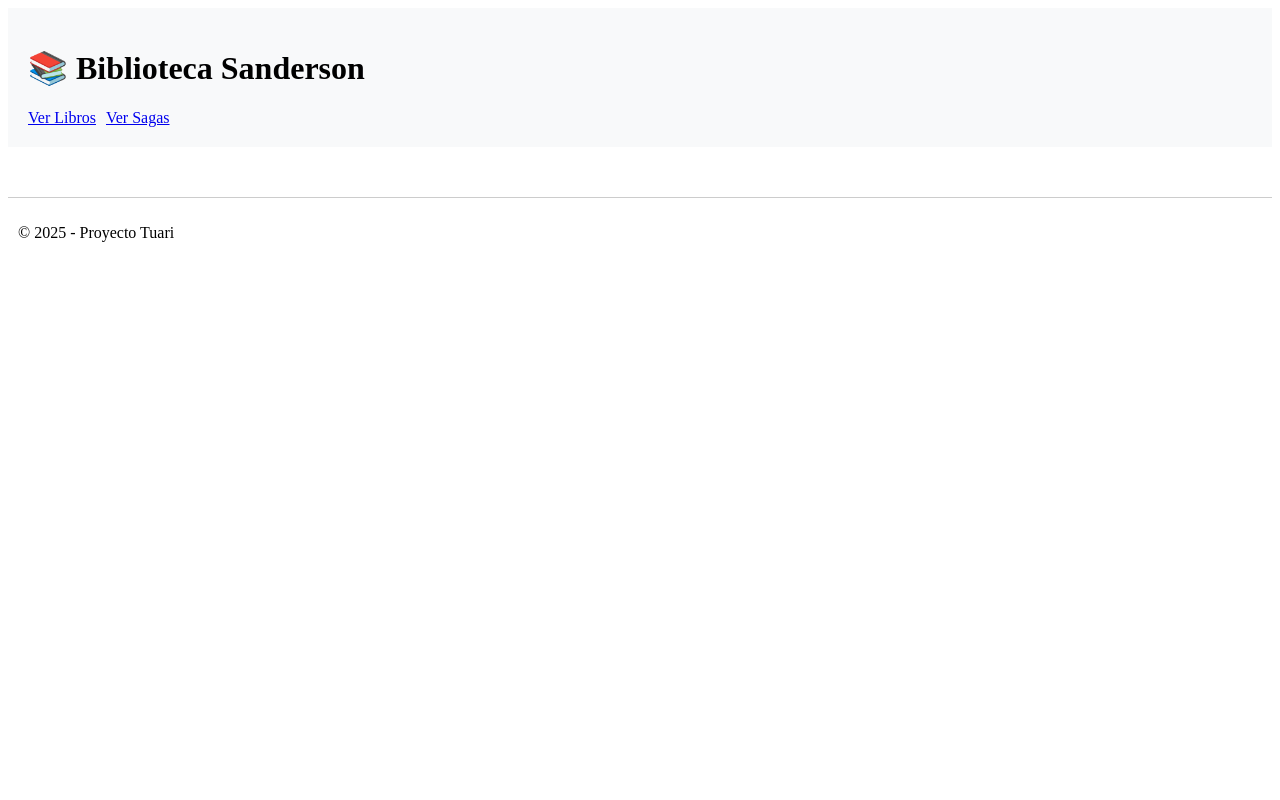
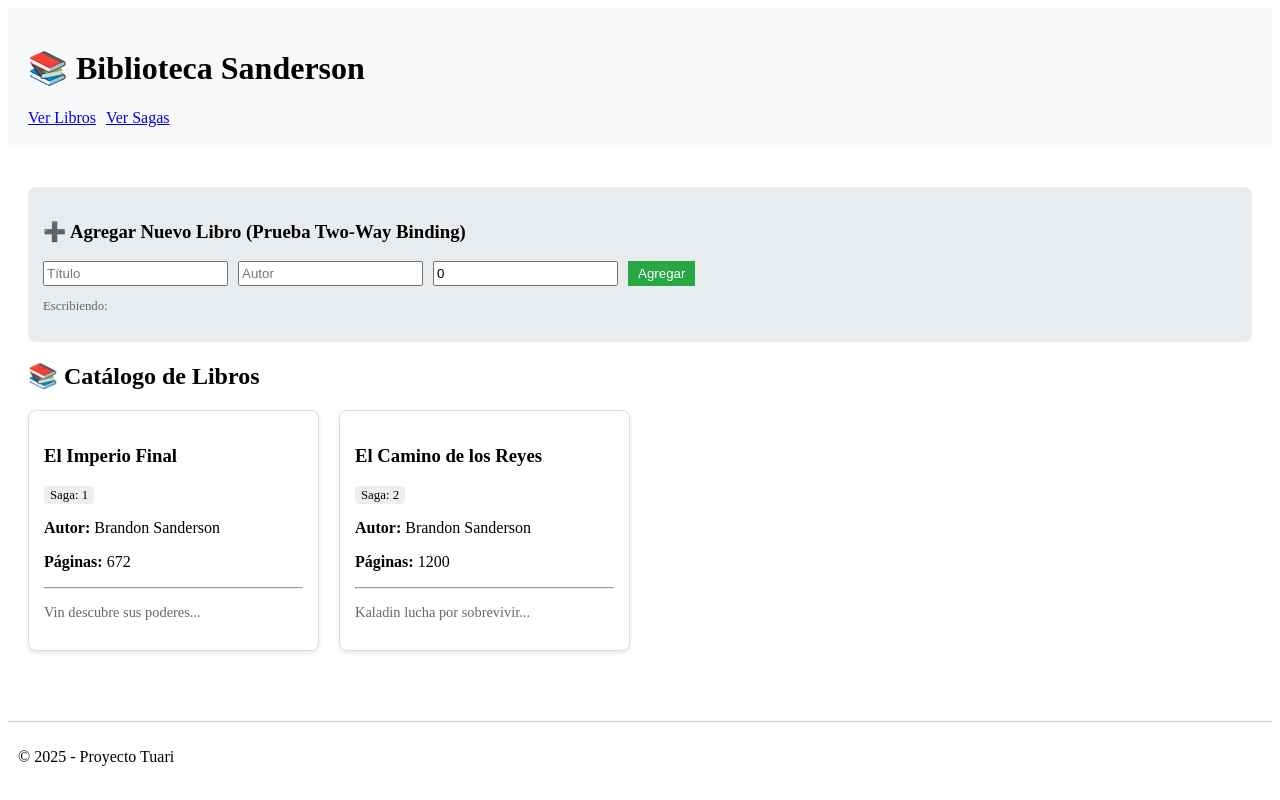
Before and after one commit to Gabriel-Jaurena/Biblioteca-Angular, an Angular app: page /libros in a window 1280 px wide. Before the commit this address led to /. Built offline with nearby package versions, Linux system fonts and the light colour scheme.

Commit message:
components/data binding

```diff
--- a/src/app/app.routes.ts
+++ b/src/app/app.routes.ts
@@ -1,3 +1,13 @@
+// src/app/app.routes.ts
 import { Routes } from '@angular/router';
+// Importa el componente (verifica que la ruta del import sea correcta según tu estructura)
+import { ListaLibrosComponent } from './components/lista-libros/lista-libros';
 
-export const routes: Routes = [];
+export const routes: Routes = [
+  // 1. Ruta explícita para ver la lista
+  { path: 'libros', component: ListaLibrosComponent },
+
+  // 2. Ruta por defecto (Redirección):
+  // Si la URL está vacía (''), redirige automáticamente a 'libros'
+  { path: '', redirectTo: 'libros', pathMatch: 'full' }
+];
--- /dev/null
+++ b/src/app/components/lista-libros/lista-libros.css
@@ -0,0 +1,4 @@
+.lista-container { padding: 20px; }
+.grid-libros { display: grid; gap: 20px; grid-template-columns: repeat(auto-fill, minmax(250px, 1fr)); }
+.card-libro { border: 1px solid #ddd; padding: 15px; border-radius: 8px; background: #fff; box-shadow: 0 2px 4px rgba(0,0,0,0.1); }
+.descripcion { font-size: 0.9em; color: #666; }
--- /dev/null
+++ b/src/app/components/lista-libros/lista-libros.html
@@ -0,0 +1,45 @@
+<div class="lista-container">
+  <div style="background-color: #e9ecef; padding: 15px; margin-bottom: 20px; border-radius: 8px;">
+  <h3>➕ Agregar Nuevo Libro (Prueba Two-Way Binding)</h3>
+
+  <div style="display: flex; gap: 10px; flex-wrap: wrap;">
+    <input type="text" placeholder="Título" [(ngModel)]="nuevoLibro.titulo">
+
+    <input type="text" placeholder="Autor" [(ngModel)]="nuevoLibro.autor">
+
+    <input type="number" placeholder="Saga ID" [(ngModel)]="nuevoLibro.sagaId">
+
+    <button (click)="agregarLibro()" style="background-color: #28a745; color: white; border: none; padding: 5px 10px; cursor: pointer;">
+      Agregar
+    </button>
+  </div>
+
+  <p style="font-size: 0.8em; color: #666;">
+    Escribiendo: <strong>{{ nuevoLibro.titulo }}</strong>
+    <span *ngIf="nuevoLibro.autor"> por {{ nuevoLibro.autor }}</span>
+  </p>
+</div>
+
+  <h2>📚 Catálogo de Libros</h2>
+
+  <div *ngIf="libros.length > 0; else noLibros">
+
+    <div class="grid-libros">
+      <div *ngFor="let libro of libros" class="card-libro">
+        <h3>{{ libro.titulo }}</h3>
+        <span style="background:#eee; padding: 2px 6px; border-radius: 4px; font-size: 0.8em">
+          Saga: {{ libro.sagaId }}
+        </span>
+        <p><strong>Autor:</strong> {{ libro.autor }}</p>
+        <p><strong>Páginas:</strong> {{ libro.numeroPaginas }}</p>
+        <hr>
+        <p class="descripcion">{{ libro.descripcion }}</p>
+      </div>
+    </div>
+
+  </div>
+
+  <ng-template #noLibros>
+    <p>No se encontraron libros en la biblioteca.</p>
+  </ng-template>
+</div>
--- /dev/null
+++ b/src/app/components/lista-libros/lista-libros.ts
@@ -0,0 +1,44 @@
+import { Component } from '@angular/core';
+import { CommonModule } from '@angular/common';
+// 1. Importar FormsModule
+import { FormsModule } from '@angular/forms';
+import { Libro } from '../../interfaces/libro';
+
+@Component({
+  selector: 'app-lista-libros',
+  standalone: true,
+  // 2. Añadirlo al array de imports
+  imports: [CommonModule, FormsModule],
+  templateUrl: './lista-libros.html',
+  styleUrl: './lista-libros.css'
+})
+export class ListaLibrosComponent {
+
+  // Objeto temporal para el formulario (Two-Way Binding)
+  nuevoLibro: Libro = {
+    id: 0,
+    sagaId: 0,
+    titulo: '',
+    autor: '',
+    fechaEdicion: '',
+    numeroPaginas: 0,
+    descripcion: ''
+  };
+
+  libros: Libro[] = [
+    // ... (tus libros mock que ya tenías) ...
+    { id: 1, sagaId: 1, titulo: 'El Imperio Final', autor: 'Brandon Sanderson', fechaEdicion: '2006-07-17', numeroPaginas: 672, descripcion: 'Vin descubre sus poderes...' },
+    { id: 2, sagaId: 2, titulo: 'El Camino de los Reyes', autor: 'Brandon Sanderson', fechaEdicion: '2010-08-31', numeroPaginas: 1200, descripcion: 'Kaladin lucha por sobrevivir...' }
+  ];
+
+  // Función para el Event Binding (click)
+  agregarLibro() {
+    // Creamos una copia del libro para no sobreescribirlo al seguir editando
+    const libroAGuardar: Libro = { ...this.nuevoLibro, id: this.libros.length + 1 };
+
+    this.libros.push(libroAGuardar);
+
+    // Limpiamos el formulario
+    this.nuevoLibro = { id: 0, sagaId: 0, titulo: '', autor: '', fechaEdicion: '', numeroPaginas: 0, descripcion: '' };
+  }
+}
```
Also changed, not shown: 1 other file (tests, documents, lock files or other folders).
